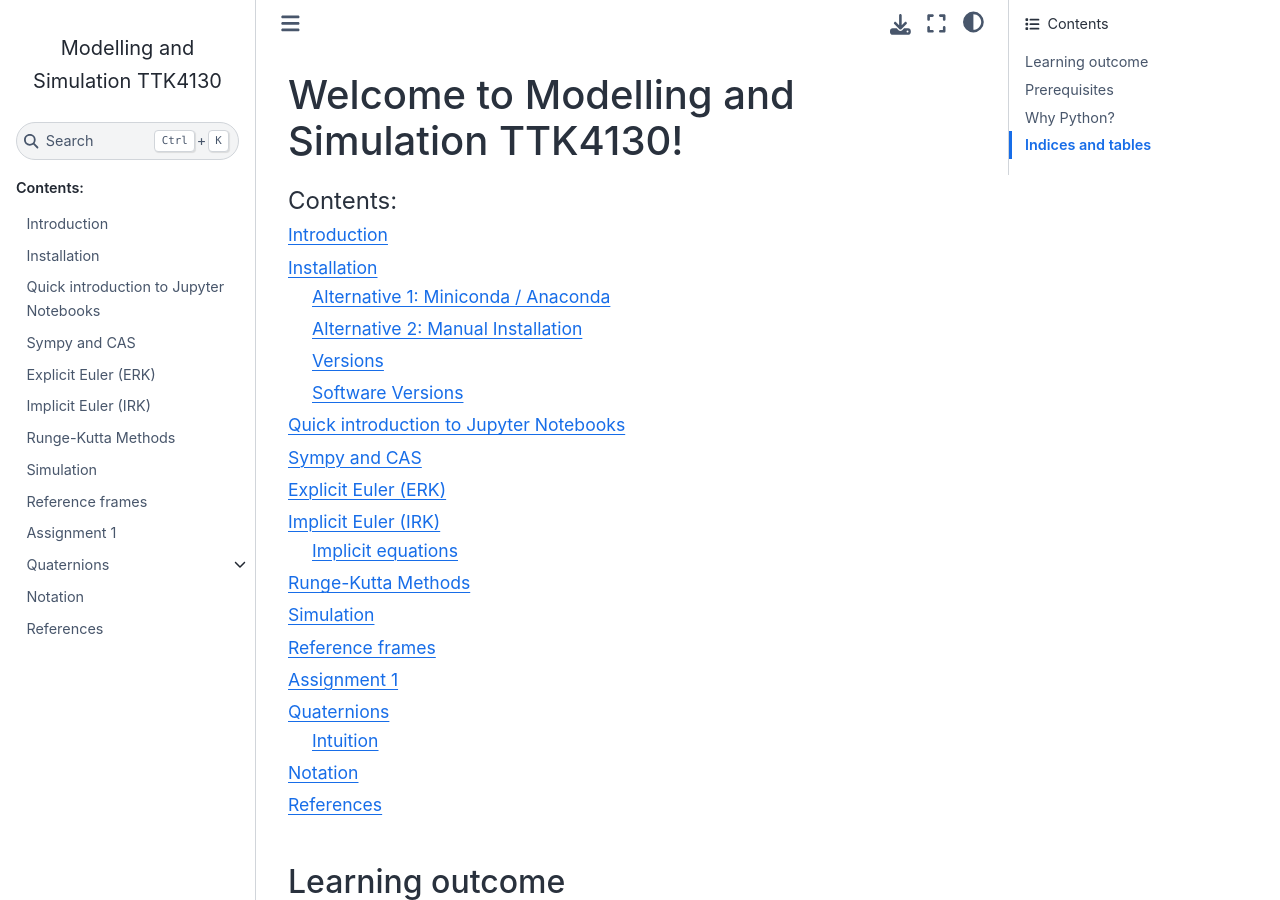
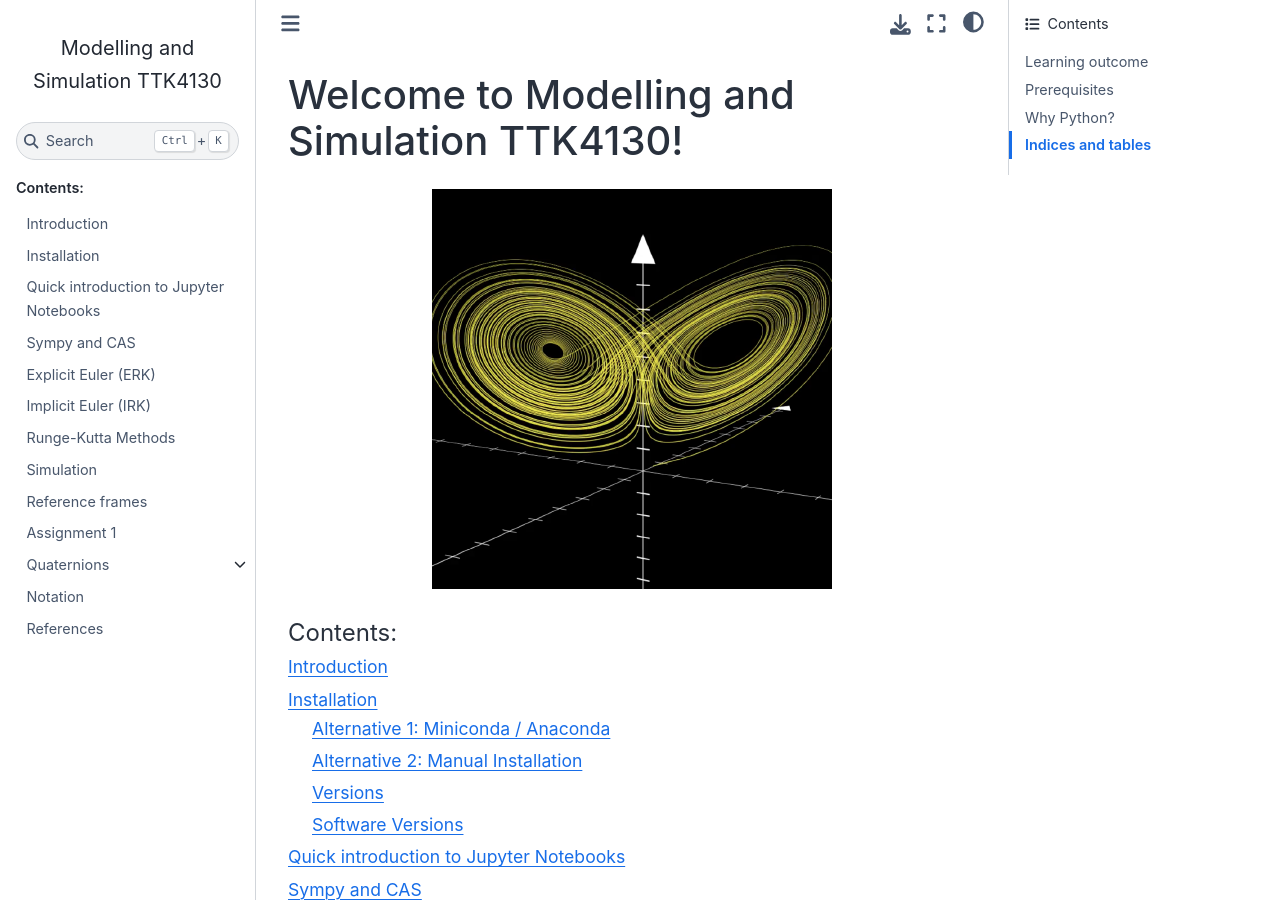
Before and after one commit to TTK4130/ttk4130.github.io, a Sphinx documentation site: the page built from docs/index.rst, in a window 1280 px wide and 900 px high. Built offline with Sphinx 7.4.7 and the Sphinx Book theme 1.1.4, drawn with Linux system fonts in a browser that asks for light colours.

Commit message:
Clean up and add cool lorenz graphic

```diff
--- a/docs/conf.py
+++ b/docs/conf.py
@@ -9,7 +9,6 @@
 project = 'TTK4130'
 author = 'Tord Natlandsmyr'
 release = '0.0.0'
-html_show_sphinx = False
 
 # -- General configuration ---------------------------------------------------
 # https://www.sphinx-doc.org/en/master/usage/configuration.html#general-configuration
@@ -32,6 +31,7 @@ exclude_patterns = ['_build', 'Thumbs.db', '.DS_Store']
 html_theme = 'sphinx_book_theme'
 html_title = 'Modelling and Simulation TTK4130'
 html_static_path = ['_static']
+html_favicon = "_static/lorenz.png"
 html_theme_options = {
     "repository_url": "https://github.com/TTK4130/ttk4130.github.io",
     "repository_branch": "main",
--- a/docs/index.rst
+++ b/docs/index.rst
@@ -1,6 +1,10 @@
 ============================================
 Welcome to Modelling and Simulation TTK4130!
 ============================================
+
+.. figure:: _static/lorenz.png
+  :align: center
+
 
 .. toctree::
    :maxdepth: 2
```
Also changed, not shown: docs/_static/lorenz.png (added).
